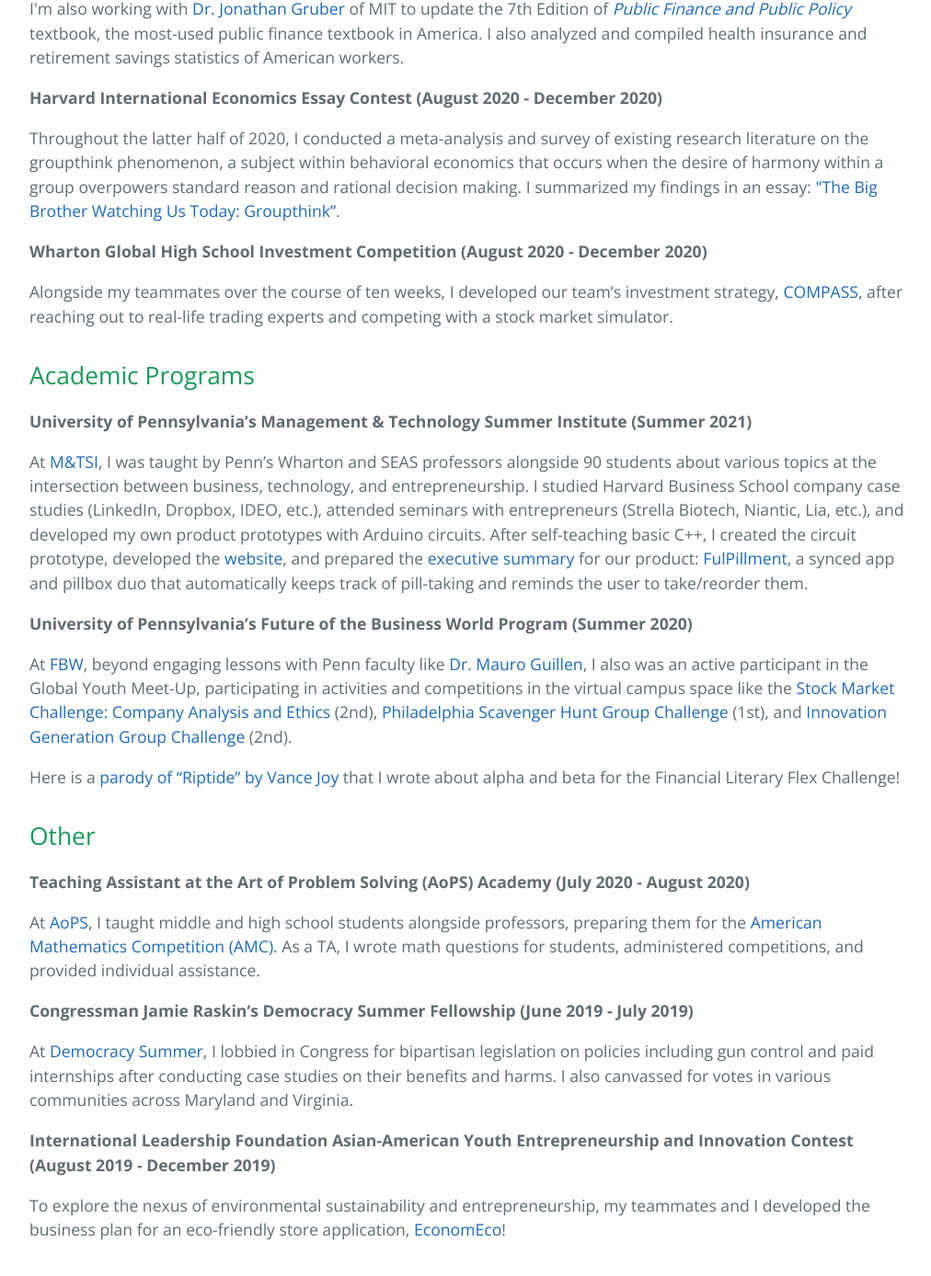
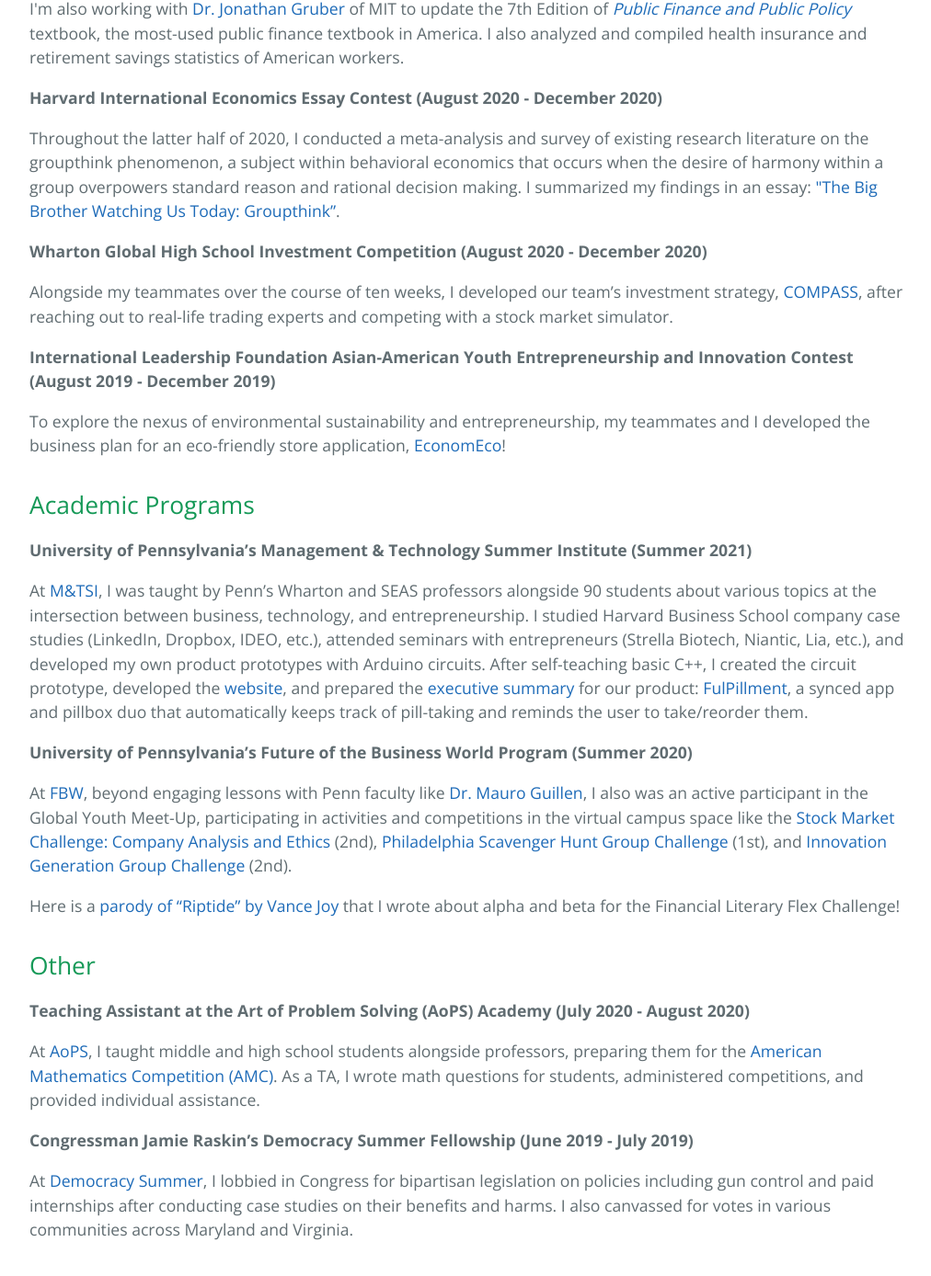
Before and after one commit to carinaxguo/carinaxguo.github.io, a Jekyll site: the page built from experience.html, in a window 1280 px wide and 1400 px high, scrolled down 493 px. Shown: the top 1388 px of the window at 92% size, without its empty margins (128-1140 px from the left). Built offline with Jekyll 4.4.1, drawn with Linux system fonts in a browser that asks for light colours.

Commit message:
Update experience.html

```diff
--- a/experience.html
+++ b/experience.html
@@ -63,6 +63,17 @@
     investment strategy,
     <a href="../assets/compass.pdf">COMPASS</a>, after reaching out to real-life
     trading experts and competing with a stock market simulator.
+  </p>
+
+  <b>
+    International Leadership Foundation Asian-American Youth Entrepreneurship
+    and Innovation Contest (August 2019 - December 2019)
+  </b>
+
+  <p>
+    To explore the nexus of environmental sustainability and entrepreneurship,
+    my teammates and I developed the business plan for an eco-friendly store
+    application, <a href="../assets/economeco.pdf">EconomEco</a>!
   </p>
 
   <h2>Academic Programs</h2>
@@ -166,14 +177,5 @@
     and Virginia.
   </p>
 
-  <b>
-    International Leadership Foundation Asian-American Youth Entrepreneurship
-    and Innovation Contest (August 2019 - December 2019)
-  </b>
 
-  <p>
-    To explore the nexus of environmental sustainability and entrepreneurship,
-    my teammates and I developed the business plan for an eco-friendly store
-    application, <a href="../assets/economeco.pdf">EconomEco</a>!
-  </p>
 </div>
```
